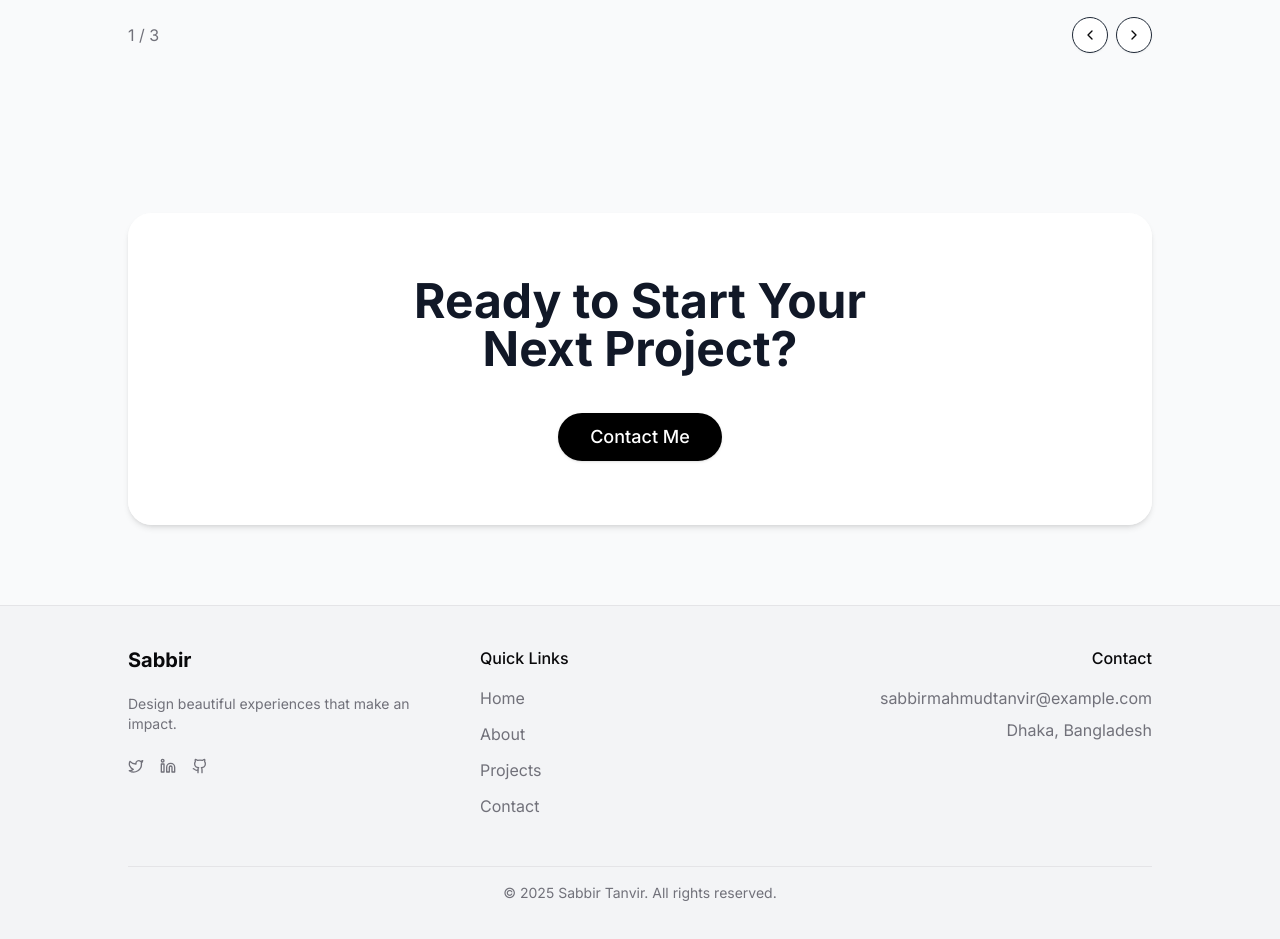
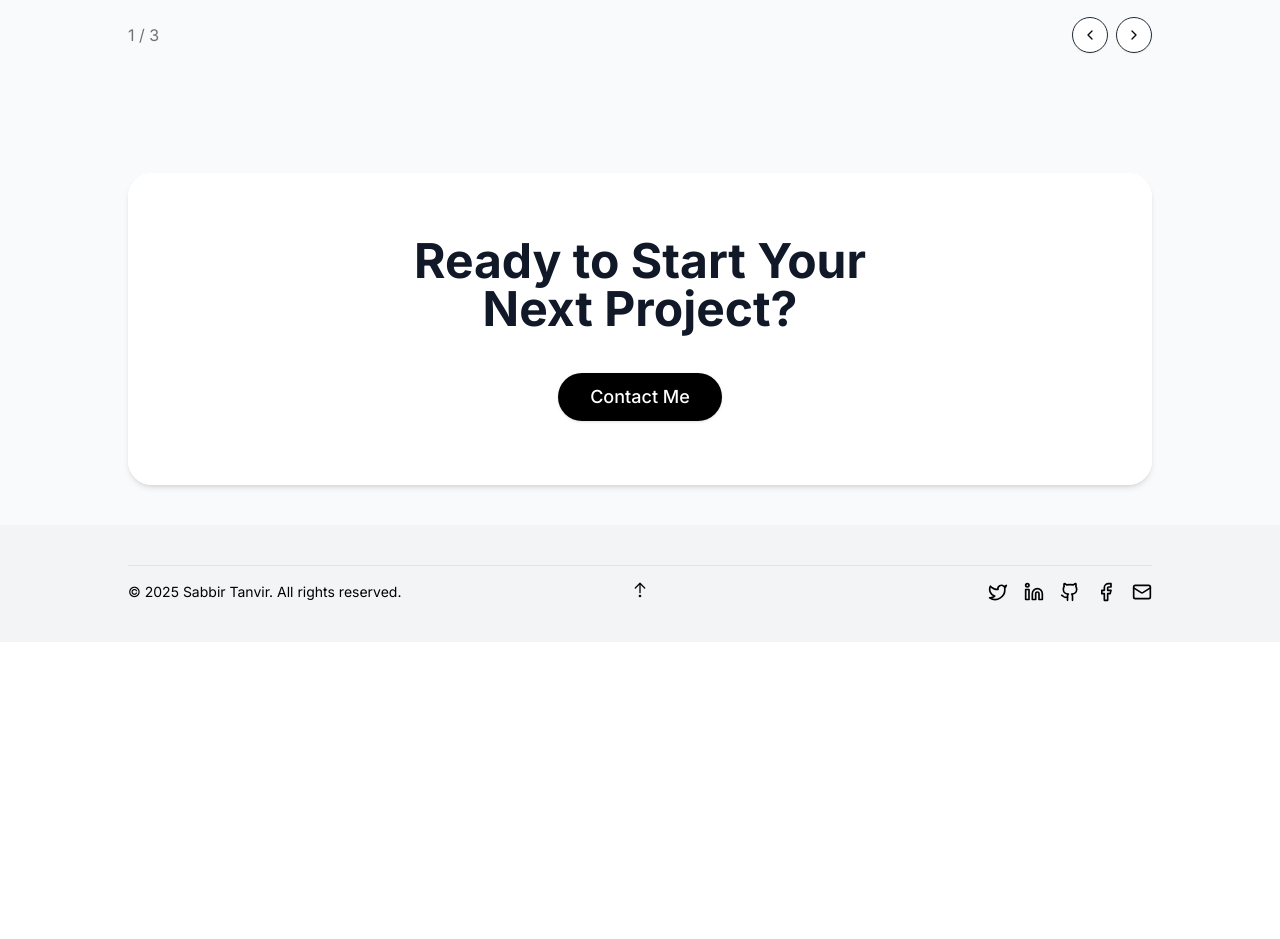
Before and after one commit to sabbir-tanvir/Portfolio-v3, a Next.js app: page / in a window 1280 px wide. Shown: the part 4240-5179 px from the top of the page. After the commit the page ends 4882 px from the top, so only its background shows below. Built offline with nearby package versions, Linux system fonts and the light colour scheme.

Commit message:
change the footer style

```diff
--- a/src/components/contact-cta.tsx
+++ b/src/components/contact-cta.tsx
@@ -19,7 +19,7 @@ export function ContactCTA() {
   }
 
   return (
-    <section className="py-20 bg-gray-50 dark:bg-[#0B0B0D]">
+    <section className="py-10 bg-gray-50 dark:bg-[#0B0B0D]">
       <div className="container-custom  ">
         <div className=" rounded-3xl relative bg-white dark:bg-[#111116] shadow-md">
           <div className="absolute inset-0">
--- a/src/components/footer.tsx
+++ b/src/components/footer.tsx
@@ -3,7 +3,7 @@
 import { useState, useEffect } from "react";
 import { useTheme } from "next-themes";
 import Link from "next/link";
-import { Github, Linkedin, Twitter } from "lucide-react";
+import { ArrowUp, ArrowUp01, ArrowUpFromDot, ArrowUpRightFromSquareIcon, Facebook, Github, Home, HomeIcon, icons, Linkedin, MailIcon, Twitter } from "lucide-react";
 
 export default function Footer() {
   const { theme } = useTheme();
@@ -24,94 +24,75 @@ export default function Footer() {
     {
       label: "Twitter",
       href: "https://x.com/sabbir__tanvir",
-      icon: <Twitter size={16} />
+      icon: <Twitter size={20} />
     },
     {
       label: "LinkedIn",
       href: "https://linkedin.com/in/sabbir-tanvir",
-      icon: <Linkedin size={16} />
+      icon: <Linkedin size={20} />
     },
     {
       label: "GitHub",
       href: "https://github.com/sabbir-tanvir",
-      icon: <Github size={16} />
-    }
+      icon: <Github size={20} />
+    },
+    {
+      label: "Facebook",
+      href: "https://github.com/sabbir-tanvir",
+      icon: <Facebook size={20} />
+    },
+    {
+      label: "GMail",
+      href: "https://github.com/sabbir-tanvir",
+      icon: <MailIcon size={20} />
+    },
   ];
 
   const quickLinks = [
-    { name: "Home", href: "/" },
-    { name: "About", href: "/about" },
-    { name: "Projects", href: "/projects" },
-    { name: "Contact", href: "/contact" },
+    { name: "Home",
+      icon: <ArrowUpFromDot size={16} />,
+       href: "/" },
   ];
 
   return (
-    <footer className="bg-gray-100 dark:bg-[#0B0B0D] border-t border-border py-10">
+    <footer className="bg-gray-100 dark:bg-[#0B0B0D] pb-10">
       <div className="container-custom">
-        <div className="grid grid-cols-1 md:grid-cols-3 gap-8">
-          {/* Logo and Description */}
+
+        {/* Copyright - Bottom */}
+        <div className="mt-10 flex justify-between pt-4 border-t border-border relative">
           <div>
-            <Link href="/" className="text-xl font-bold text-foreground dark:text-foreground mb-3 inline-block">
-              Sabbir
-            </Link>
-            <p className="text-muted-foreground dark:text-muted-foreground text-sm mb-6 mt-2">
-              Design beautiful experiences that make an impact.
-            </p>
+          <p className="text-black dark:text-muted-foreground text-sm">
+            &copy; {currentYear} Sabbir Tanvir. All rights reserved.
+          </p>
+          </div>
 
-            <div className="flex gap-4">
+          <div className="absolute left-1/2 transform -translate-x-1/2 cursor-pointer  ">
+          {quickLinks.map((link) => (
+                <div key={link.name}>
+                  <Link
+                    href={link.href}
+                  >
+                    {link.icon}
+                  </Link>
+                </div>
+              ))}
+
+          </div>
+
+          <div className="flex gap-4">
               {socialLinks.map((link) => (
                 <a
                   key={link.label}
                   href={link.href}
                   target="_blank"
                   rel="noopener noreferrer"
-                  className="text-muted-foreground dark:text-muted-foreground hover:text-foreground dark:hover:text-foreground transition-colors"
+                  className="text-black dark:text-muted-foreground hover:text-foreground dark:hover:text-foreground transition-colors"
                   aria-label={link.label}
                 >
                   {link.icon}
                 </a>
               ))}
-            </div>
           </div>
-
-          {/* Quick Links */}
-          <div>
-            <h3 className="text-base font-medium text-foreground dark:text-foreground mb-4">
-              Quick Links
-            </h3>
-            <ul className="space-y-3">
-              {quickLinks.map((link) => (
-                <li key={link.name}>
-                  <Link
-                    href={link.href}
-                    className="text-muted-foreground dark:text-muted-foreground hover:text-foreground dark:hover:text-foreground transition-colors"
-                  >
-                    {link.name}
-                  </Link>
-                </li>
-              ))}
-            </ul>
-          </div>
-
-          {/* Contact Info - Right Aligned */}
-          <div className="md:text-right">
-            <h3 className="text-base font-medium text-foreground dark:text-foreground mb-4">
-              Contact
-            </h3>
-            <p className="text-muted-foreground dark:text-muted-foreground mb-2">
-              sabbirmahmudtanvir@example.com
-            </p>
-            <p className="text-muted-foreground dark:text-muted-foreground">
-              Dhaka, Bangladesh
-            </p>
-          </div>
-        </div>
-
-        {/* Copyright - Bottom */}
-        <div className="mt-12 pt-4 border-t border-border text-center">
-          <p className="text-muted-foreground dark:text-muted-foreground text-sm">
-            &copy; {currentYear} Sabbir Tanvir. All rights reserved.
-          </p>
         </div>
       </div>
     </footer>
```
